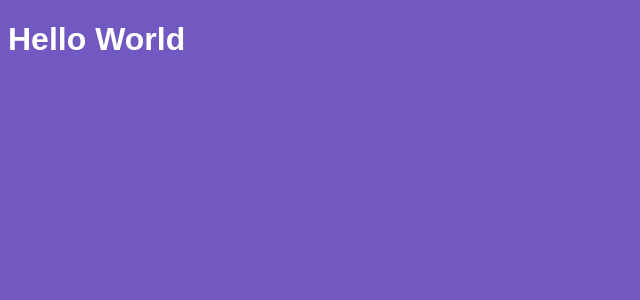
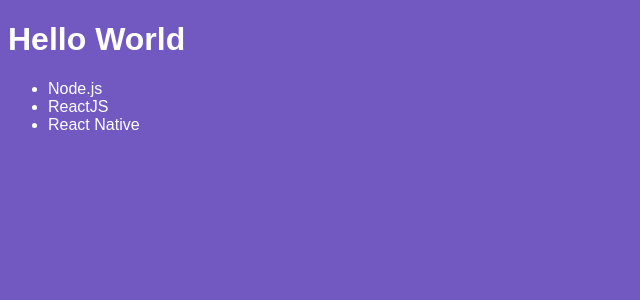
Before and after one commit to Pjeferson/bootcamp-react-from-zero-app, a React app: page / in a window 1280 px wide. Shown: the top 300 px of the page, without its empty margins (0-640 px from the left). Built offline with nearby package versions, Linux system fonts and the light colour scheme; the HTML template or start-up script is replaced by a standard one.

Commit message:
creating first class component

```diff
--- a/src/App.js
+++ b/src/App.js
@@ -2,8 +2,15 @@
 
 import "./App.css";
 
+import TechList from "./components/TechList";
+
 function App() {
-  return <h1>Hello World</h1>;
+  return (
+    <div>
+      <h1>Hello World</h1>
+      <TechList />
+    </div>
+  );
 }
 
 export default App;
--- /dev/null
+++ b/src/components/TechList.js
@@ -0,0 +1,15 @@
+import React, { Component } from "react";
+
+class TechList extends Component {
+  render() {
+    return (
+      <ul>
+        <li>Node.js</li>
+        <li>ReactJS</li>
+        <li>React Native</li>
+      </ul>
+    );
+  }
+}
+
+export default TechList;
```
